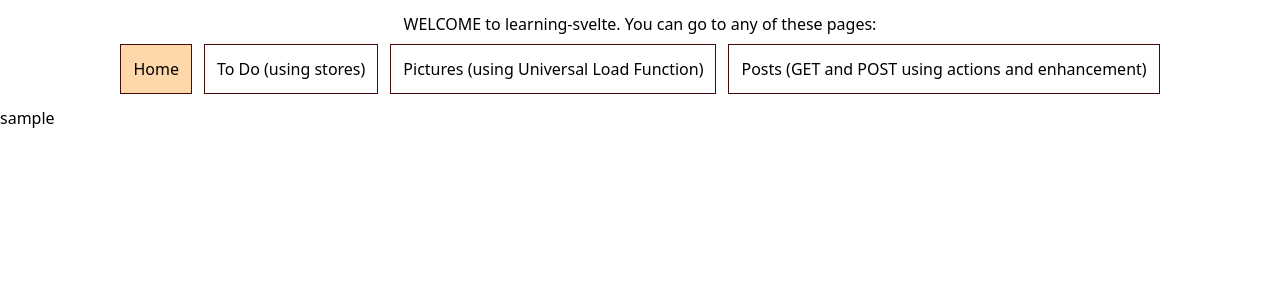
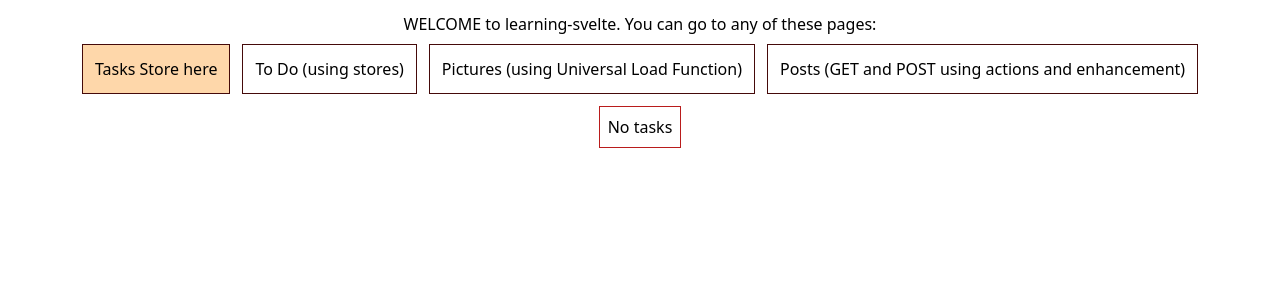
Before and after one commit to marcyvillegas/learning-svelte, a SvelteKit app: page / in a window 1280 px wide. Shown: the top 300 px of the page. Built offline with nearby package versions, Linux system fonts and the light colour scheme.

Commit message:
Added content on home page

```diff
--- a/src/lib/components/Navigation/Navigation.svelte
+++ b/src/lib/components/Navigation/Navigation.svelte
@@ -15,7 +15,7 @@
 	<div class="flex justify-center gap-3">
 		<button
 			class={`border border-red-950 p-3 ${activePage == '/' ? 'bg-orange-200' : ''}`}
-			on:click={() => redirectPage('')}>Home</button
+			on:click={() => redirectPage('')}>Tasks Store here</button
 		>
 		<button
 			class={`border border-red-950 p-3 ${activePage == '/todos' ? 'bg-orange-200' : ''}`}
--- a/src/routes/+page.svelte
+++ b/src/routes/+page.svelte
@@ -1 +1,18 @@
-<div>sample</div>
+<script lang="ts">
+	import { toDo } from '$lib/stores/tasks.js';
+</script>
+
+<div class="flex justify-center gap-3">
+	{#if $toDo.length == 0}
+		<div class="border border-red-700 p-2">No tasks</div>
+	{/if}
+
+	{#each $toDo as task}
+		<div class="border border-red-700 p-2">
+			<div>{task.id}</div>
+			<div>{task.name}</div>
+			<div>Completed: {task.isCompleted}</div>
+			<div>Deleted: {task.isDeleted}</div>
+		</div>
+	{/each}
+</div>
```
